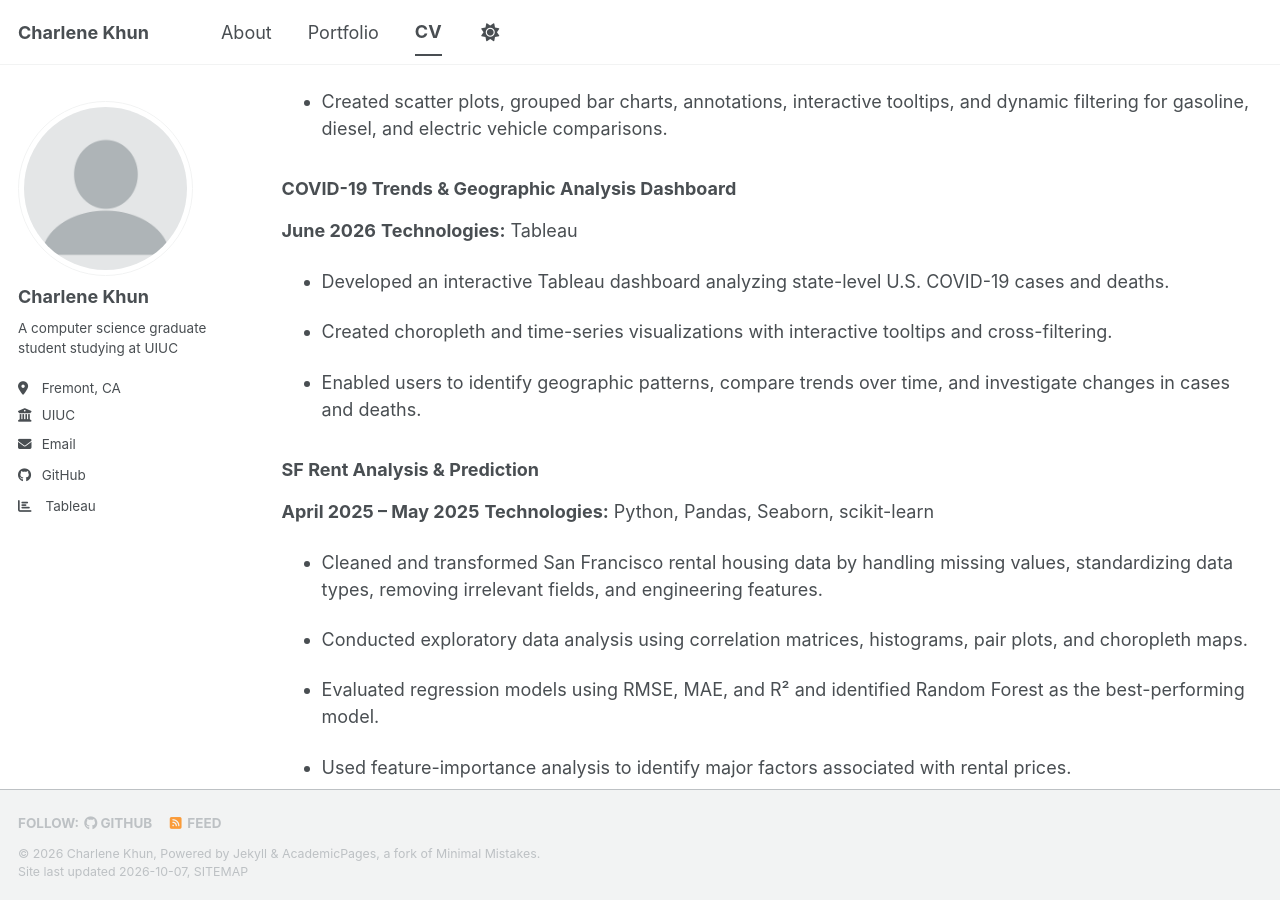
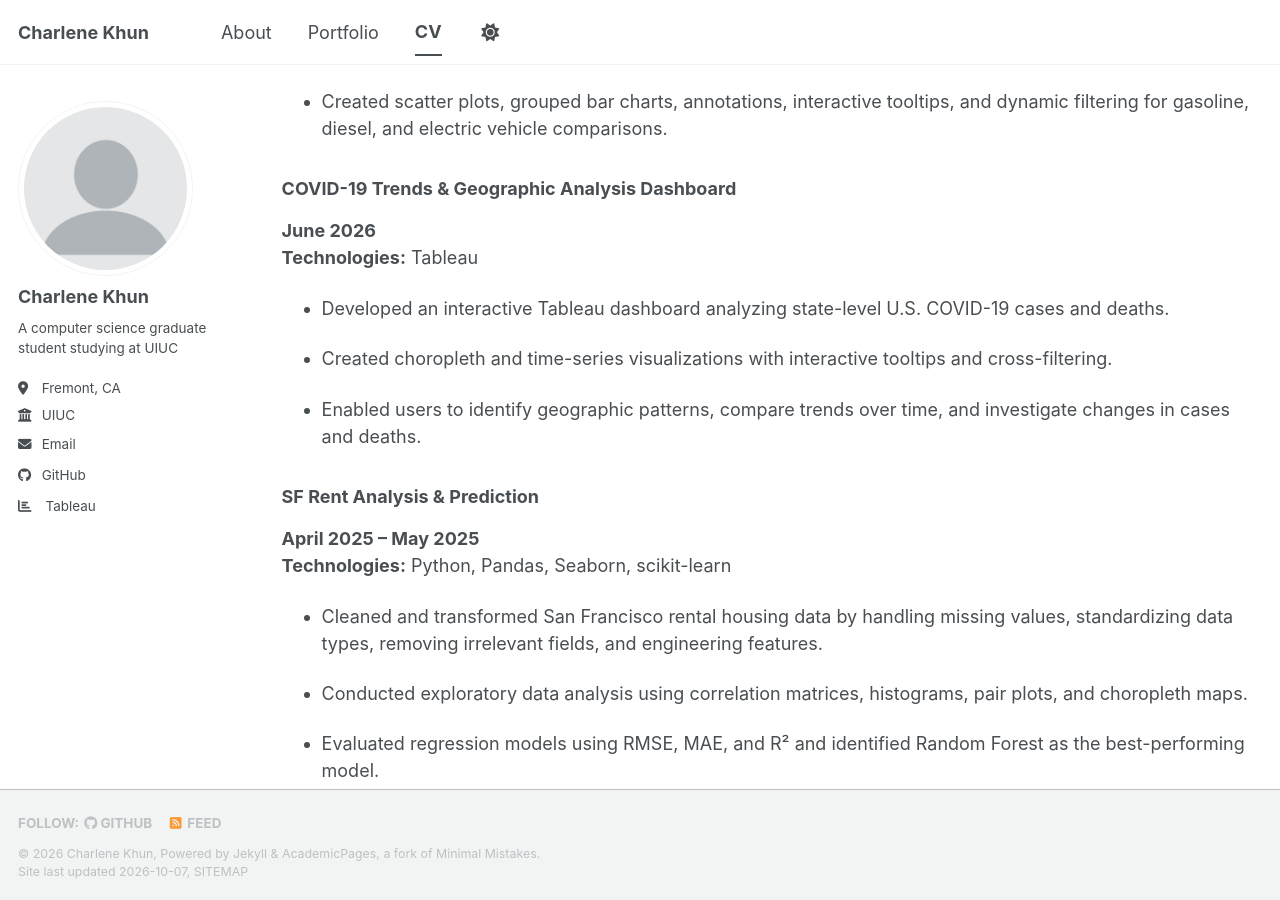
Before and after one commit to charlene-khun/charlene-khun.github.io, a Jekyll site: the page built from _pages/cv.md, in a window 1280 px wide and 900 px high, scrolled down 640 px. Built offline with Jekyll 4.4.1, drawn with Linux system fonts in a browser that asks for light colours; a style sheet for code colours, icons or effects is not loaded.

Commit message:
Update cv.md

```diff
--- a/_pages/cv.md
+++ b/_pages/cv.md
@@ -35,7 +35,7 @@ A.S. in Mathematics, Ohlone College, May 2021
 
 ### COVID-19 Trends & Geographic Analysis Dashboard
 
-**June 2026**
+**June 2026**<br>
 **Technologies:** Tableau
 
 - Developed an interactive Tableau dashboard analyzing state-level U.S. COVID-19 cases and deaths.
@@ -46,7 +46,7 @@ A.S. in Mathematics, Ohlone College, May 2021
 
 ### SF Rent Analysis & Prediction
 
-**April 2025 – May 2025**
+**April 2025 – May 2025**<br>
 **Technologies:** Python, Pandas, Seaborn, scikit-learn
 
 - Cleaned and transformed San Francisco rental housing data by handling missing values, standardizing data types, removing irrelevant fields, and engineering features.
@@ -59,7 +59,7 @@ A.S. in Mathematics, Ohlone College, May 2021
 
 ### NYPL Data Cleaning & Analysis Project
 
-**June 2026 – August 2026**
+**June 2026 – August 2026**<br>
 **Technologies:** OpenRefine, SQL, Python, Pandas
 
 - Profiled and cleaned historical restaurant-menu data by identifying missing values, invalid dates, inconsistent currencies, pricing anomalies, and unnecessary attributes across four relational datasets.
```
